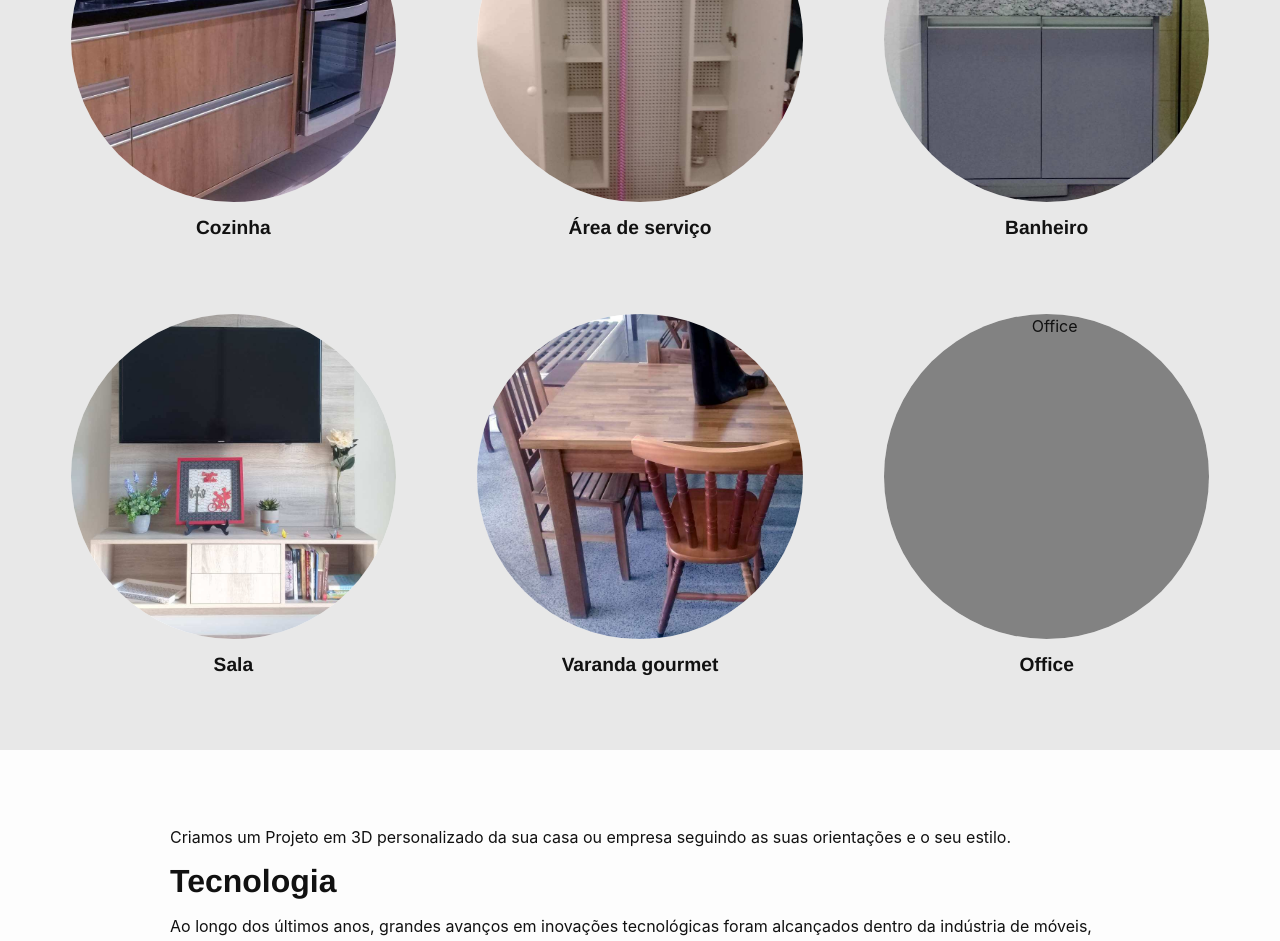
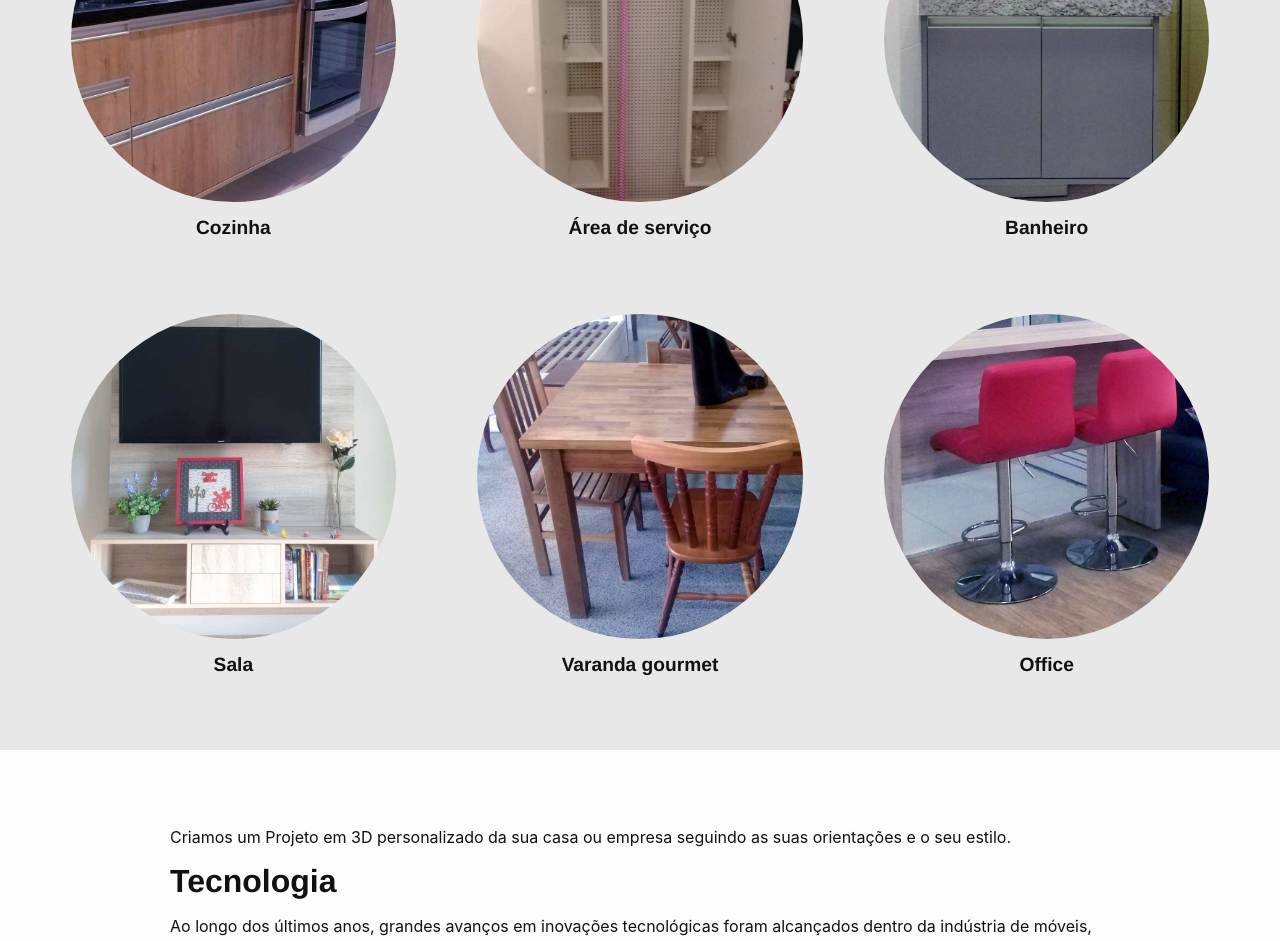
Before and after one commit to PeppeMoveisPlanejados/peppemoveisplanejados.github.io, a Jekyll site: the page built from index.html, in a window 1280 px wide. Shown: the part 911-1852 px from the top of the page. Built offline with Jekyll 4.4.1, drawn with Linux system fonts in a browser that asks for light colours.

Commit message:
Updated Office

```diff
--- a/_categorias/office.markdown
+++ b/_categorias/office.markdown
@@ -2,4 +2,5 @@
 title: Office
 date: 2018-11-12 22:09:00 -02:00
 position: 5
+image: "/uploads/categoria-office.jpg"
 ---
```
